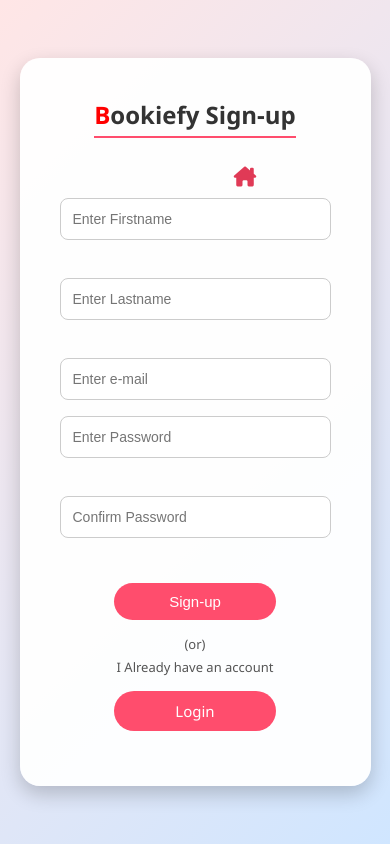
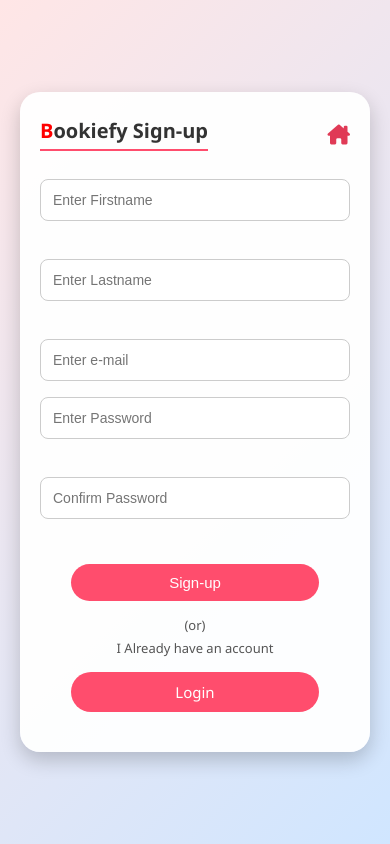
Before and after one commit to N-SANTHOSH-Dev/Bookiefy_Web_Page, a plain HTML site: page signup.html in a window 390 px wide. Drawn offline with Linux system fonts and the light colour scheme.

Commit message:
modified

```diff
--- a/Genres&Author.css
+++ b/Genres&Author.css
@@ -7,7 +7,7 @@
 body {
   font-family: 'Segoe UI', Tahoma, Geneva, Verdana, sans-serif;
   background: linear-gradient(120deg, #fdfbfb 0%, #ebedee 100%);
-  overflow: hidden;
+  overflow-x: hidden;
 }
 
 header {
@@ -60,16 +60,13 @@ header {
   background-color: rgba(255, 183, 77, 0.1);
   color: #ffb74d;
 }
-
 .nav-links a i {
   color: white;
   transition: color 0.3s;
 }
-
 .nav-links a:hover i {
   color: #ffb74d;
 }
-
 .nav-links a::after {
   content: '';
   position: absolute;
@@ -80,7 +77,6 @@ header {
   background-color: #ffb74d;
   transition: width 0.3s ease;
 }
-
 .nav-links a:hover::after {
   width: calc(100% - 20px);
 }
@@ -92,43 +88,12 @@ header {
   color: white;
 }
 
-@media (max-width: 768px) {
-  .nav {
-    flex-direction: row;
-    justify-content: space-between;
-    align-items: center;
-  }
-
-  .menu-toggle {
-    display: block;
-  }
-
-  .nav-links {
-    display: none;
-    position: absolute;
-    top: 60px;
-    right: 0;
-    background-color: #333;
-    flex-direction: column;
-    width: 100%;
-    z-index: 10;
-  }
-
-  .nav-links.active {
-    display: flex;
-  }
-
-  .nav-links a {
-    padding: 12px;
-    border-top: 1px solid #444;
-  }
-}
-
 .main-container {
   margin-top: 90px;
   display: flex;
+  gap: 20px;
   height: calc(100vh - 90px);
-  gap: 20px;
+  overflow: hidden;
 }
 
 .genre-menu {
@@ -137,7 +102,7 @@ header {
   top: 90px;
   left: 0;
   bottom: 0;
-  width: 250px;
+  width: 150px;
   background: #fff;
   padding: 20px;
   overflow-y: auto;
@@ -177,6 +142,7 @@ header {
   width: calc(100% - 250px);
   height: calc(100vh - 90px);
 }
+
 .genre-books {
   display: none;
   animation: fadeIn 0.5s ease;
@@ -201,7 +167,6 @@ header {
   transition: transform 0.3s ease, box-shadow 0.3s ease;
   cursor: pointer;
 }
-
 .book-card:hover {
   transform: translateY(-5px) scale(1.03);
   box-shadow: 0 6px 16px rgba(0, 0, 0, 0.2);
@@ -217,13 +182,11 @@ header {
   padding: 10px;
   text-align: center;
 }
-
 .book-info h3 {
   font-size: 1rem;
   color: #333;
   margin-bottom: 5px;
 }
-
 .book-info p {
   font-size: 0.9rem;
   color: #777;
@@ -239,3 +202,69 @@ header {
     transform: translateY(0);
   }
 }
+@media (max-width: 768px) {
+  body {
+    overflow: auto;
+  }
+
+  .main-container {
+    flex-direction: column;
+    height: auto;
+  }
+
+  .genre-menu {
+    position: static;
+    width: 100%;
+    height: auto;
+    border-right: none;
+    border-bottom: 1px solid #ddd;
+    margin-bottom: 10px;
+    z-index: auto;
+  }
+
+  .books-display {
+    margin-left: 0;
+    width: 100%;
+    height: auto;
+    max-height: 70vh;
+    overflow-y: auto;
+    padding: 10px;
+  }
+
+  .book-grid {
+    grid-template-columns: repeat(auto-fill, minmax(140px, 1fr));
+  }
+
+  header {
+    padding: 20px;
+  }
+
+  .menu-toggle {
+    display: block;
+  }
+
+  .nav {
+    flex-direction: row;
+    justify-content: space-between;
+  }
+
+  .nav-links {
+    display: none;
+    flex-direction: column;
+    background-color: #333;
+    position: absolute;
+    top: 60px;
+    right: 0;
+    width: 100%;
+  }
+
+  .nav-links.active {
+    display: flex;
+  }
+
+  .nav-links a {
+    padding: 12px;
+    border-top: 1px solid #444;
+    width: 100%;
+  }
+}
--- a/login.css
+++ b/login.css
@@ -103,9 +103,51 @@ a.forgot-password {
 a.forgot-password:hover {
   color: #512da8;
 }
+.login-header {
+  display: flex;
+  justify-content: space-between;
+  align-items: center;
+  margin-bottom: 10px;
+}
 
-span{
-  margin-left: 100px;
-  font-size: 20px;
-  color:#e03a56;
+.home-icon {
+  font-size: 22px;
+  color: #e03a56;
+  text-decoration: none;
+  transition: transform 0.2s ease;
 }
+
+.home-icon:hover {
+  transform: scale(1.1);
+}
+@media (max-width: 480px) {
+  .login {
+    padding: 20px;
+    width: 95%;
+    border-radius: 15px;
+  }
+
+  .login-header h1 {
+    font-size: 22px;
+  }
+
+  .home-icon {
+    font-size: 20px;
+  }
+
+  input[type="email"],
+  input[type="password"] {
+    padding: 10px;
+    font-size: 14px;
+  }
+
+  .button {
+    width: 80%;
+    padding: 10px;
+  }
+
+  .button a,
+  .button button {
+    font-size: 14px;
+  }
+}
--- a/signup.css
+++ b/signup.css
@@ -10,25 +10,46 @@ body {
   align-items: center;
   justify-content: center;
   min-height: 100vh;
+  padding: 20px;
 }
-.login {
+
+.sign-up {
   background-color: rgba(255, 255, 255, 0.95);
-  padding: 40px;
+  padding: 30px 25px;
   border-radius: 20px;
-  width: 90%;
+  width: 100%;
   max-width: 420px;
   box-shadow: 0 8px 20px rgba(0, 0, 0, 0.2);
   animation: fadeIn 0.8s ease-out;
   text-align: center;
+  position: relative;
 }
-.login h1 {
+
+/* Header and Home Icon as Flexbox */
+.signup-header {
+  display: flex;
+  justify-content: space-between;
+  align-items: center;
+  margin-bottom: 20px;
+}
+
+.signup-header h1 {
   color: #333;
   font-size: 24px;
-  margin-bottom: 25px;
   border-bottom: 2px solid #ff4d6d;
-  display: inline-block;
   padding-bottom: 5px;
 }
+
+.signup-header a {
+  color: #e03a56;
+  font-size: 22px;
+  text-decoration: none;
+  transition: transform 0.2s ease;
+}
+.signup-header a:hover {
+  transform: scale(1.1);
+}
+
 input[type="text"],
 input[type="email"],
 input[type="password"] {
@@ -46,6 +67,7 @@ input:focus {
   border-color: #ff4d6d;
   box-shadow: 0 0 6px rgba(255, 77, 109, 0.4);
 }
+
 .button {
   background-color: #ff4d6d;
   margin: 15px auto;
@@ -67,16 +89,19 @@ input:focus {
   cursor: pointer;
   width: 100%;
 }
+
 .button:hover {
   background-color: #e03a56;
   transform: scale(1.05);
   box-shadow: 0 4px 12px rgba(0, 0, 0, 0.2);
 }
+
 p {
   font-size: 13px;
   color: #555;
   margin: 5px 0;
 }
+
 @keyframes fadeIn {
   0% {
     opacity: 0;
@@ -87,8 +112,24 @@ p {
     transform: translateY(0);
   }
 }
-span{
-  margin-left: 100px;
-  font-size: 20px;
-  color:#e03a56;
+@media (max-width: 480px) {
+  .sign-up {
+    padding: 25px 20px;
+  }
+
+  .signup-header h1 {
+    font-size: 20px;
+  }
+
+  .signup-header a {
+    font-size: 20px;
+  }
+
+  .button {
+    width: 80%;
+  }
+
+  input {
+    font-size: 13px;
+  }
 }
--- a/signup.html
+++ b/signup.html
@@ -10,10 +10,11 @@
 
 </head>
 <body>
-  <div class="login">
-    <h1><b style="color: red;">B</b>ookiefy Sign-up</h1>
-
-  <a href="index.html"><span><i class="fa-solid fa-house-chimney"></i></span></a>
+  <div class="sign-up">
+    <div class="signup-header">
+  <h1><b style="color: red;">B</b>ookiefy Sign-up</h1>
+  <a href="index.html" class="home-icon"><i class="fa-solid fa-house-chimney"></i></a>
+</div>
     <form action="index.html" method="POST">
       <input type="text" name="firstname" placeholder="Enter Firstname" required /><br><br>
 
```
Also changed, not shown: login.html (+4 -1 lines).
